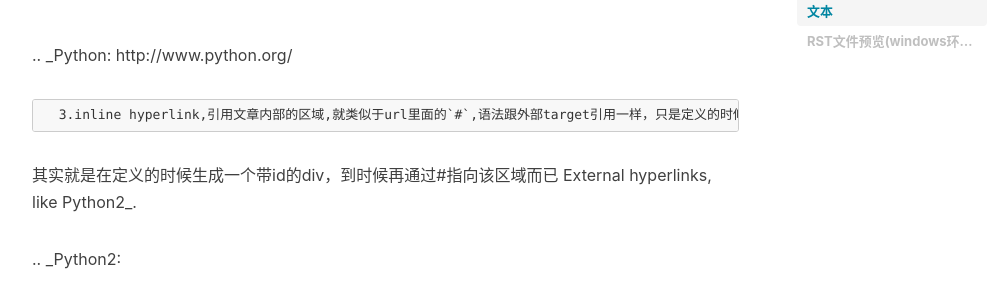
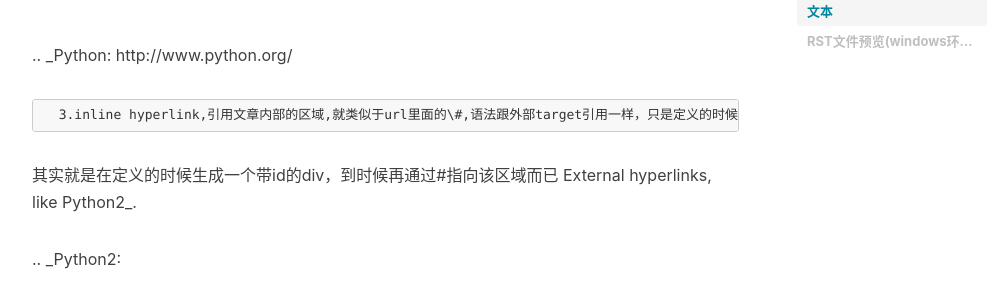
Before and after one commit to TommyLike/tommylike.github.io, a Jekyll site: the page built from _posts/2016-8-22-RST.markdown, in a window 1280 px wide and 900 px high, scrolled down 1319 px. Shown: the part 153-451 px from the top of the window, without its empty margins (233-1235 px from the left). Built offline with Jekyll 4.4.1, drawn with Linux system fonts in a browser that asks for light colours; nearby versions of some CDN libraries; comment, search, counter and statistics services are not loaded; some of the changed text lies outside the part shown.

````diff
--- a/_posts/2016-8-22-RST.markdown
+++ b/_posts/2016-8-22-RST.markdown
@@ -1,6 +1,6 @@
 ---
 layout: post
-title: "reStructuredText 入门"
+title: "reStructuredText入门"
 subtitle: "python文档规范学习"
 date: 2016-08-22 18:59:44 +0800
 categories: openstack
@@ -50,7 +50,7 @@ RST文档规范中定义了几种不同类型的链接,我们这里只介绍常
 
   .. _Python: http://www.python.org/
   ```
-  3.inline hyperlink,引用文章内部的区域,就类似于url里面的`#`,语法跟外部target引用一样，只是定义的时候需要使用如下的格式:
+  3.inline hyperlink,引用文章内部的区域,就类似于url里面的\#,语法跟外部target引用一样，只是定义的时候需要使用如下的格式:
   ```
   其实就是在定义的时候生成一个带id的div，到时候再通过#指向该区域而已
   External hyperlinks, like Python2_.
````
